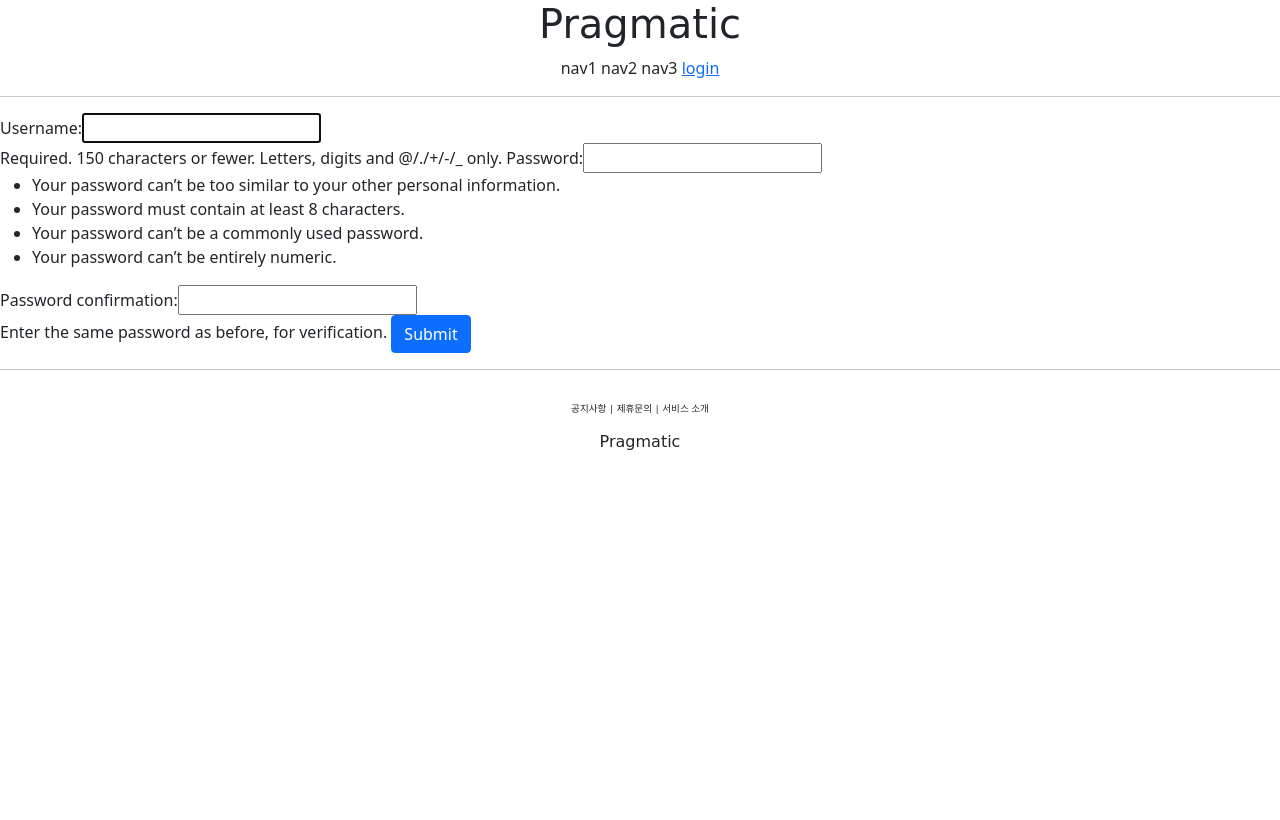
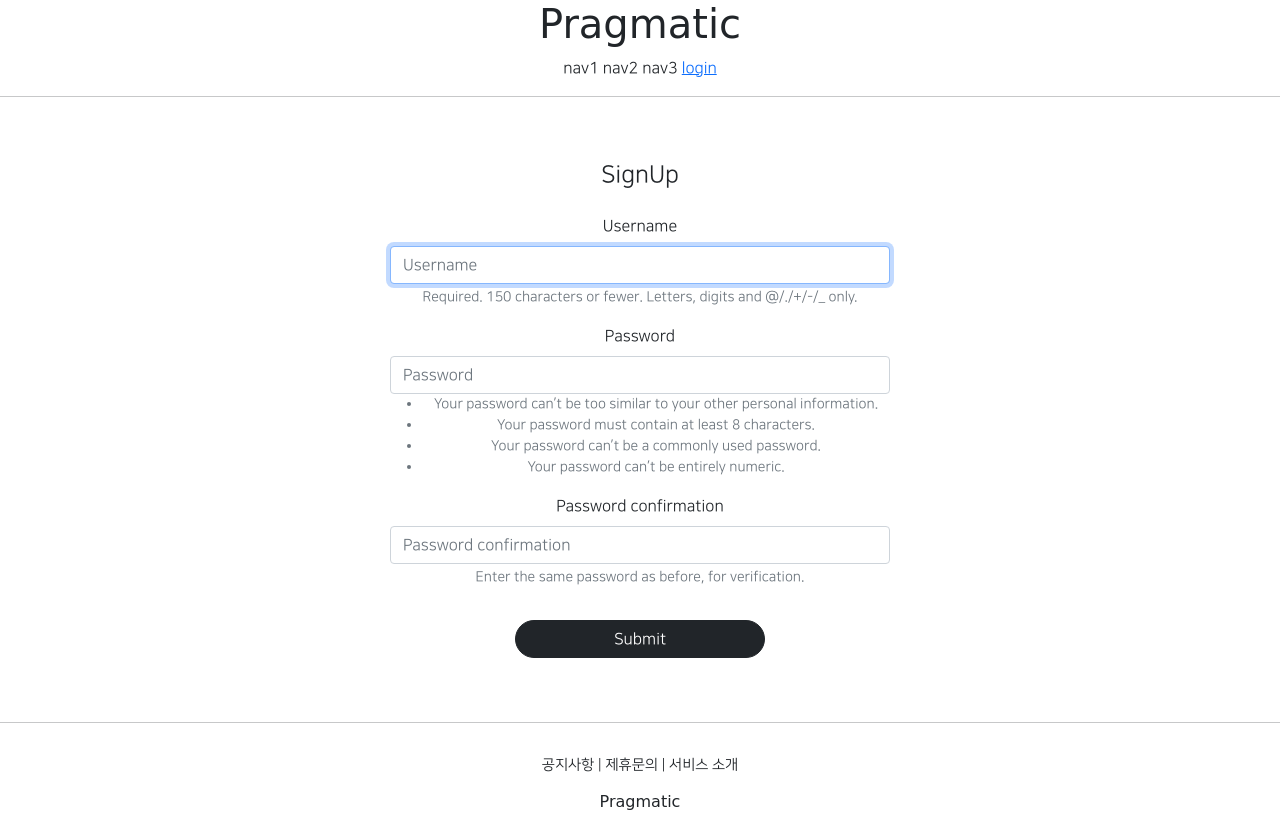
Before and after one commit to 2044smile/pragmatic, a Django app: page /account/create/ in a window 1280 px wide. Before the commit the page ends 450 px from the top, so only its background shows below. Run offline with Django 3.2, Linux system fonts and the light colour scheme; some libraries are stand-ins or nearby versions.

Commit message:
django course 23 commit

```diff
--- a/accountapp/templates/accountapp/create.html
+++ b/accountapp/templates/accountapp/create.html
@@ -1,12 +1,18 @@
 {% extends 'base.html' %}
+{% load bootstrap4 %}
 
 {% block content %}
 
-    <div>
+    <div style="text-align: center; max-width: 500px; margin: 4rem auto;">
+        <div>
+            <h4 class="mb-4">
+                SignUp
+            </h4>
+        </div>
         <form action="{% url 'accountapp:create' %}" method="post">
             {% csrf_token %}
-            {{ form }}
-            <input type="submit" class="btn btn-primary">
+            {% bootstrap_form form %}
+            <input type="submit" class="btn btn-dark rounded-pill col-6 mt-3">
         </form>
     </div>
 
--- a/pragmatic/settings.py
+++ b/pragmatic/settings.py
@@ -47,6 +47,7 @@ INSTALLED_APPS = [
     'django.contrib.sessions',
     'django.contrib.messages',
     'django.contrib.staticfiles',
+    'bootstrap4',
     'accountapp',
 ]
 
--- a/static/base.css
+++ b/static/base.css
@@ -3,7 +3,7 @@
 }
 
 .pragmatic_footer_button {
-    font-size: .6rem;
+    font-size: .9rem;
 }
 
 .pragmatic_footer {
--- a/templates/base.html
+++ b/templates/base.html
@@ -3,7 +3,7 @@
 
 {% include 'head.html' %}
 
-<body>
+<body style="font-family: 'NanumSquareR';">
 
     {% include 'header.html' %}
 
--- a/templates/head.html
+++ b/templates/head.html
@@ -12,4 +12,27 @@
     <link href="https://fonts.googleapis.com/css2?family=Lobster&display=swap" rel="stylesheet">
 
     <link rel="stylesheet" type="text/css" href="{% static 'base.css' %}">
+
+    <style>
+        @font-face {
+            font-family: 'NanumSquareB';
+            src: local('NanumSquareB'),
+            url("{% static 'fonts/NanumSquareB.otf' %}") format("opentype");
+        }
+        @font-face {
+            font-family: 'NanumSquareEB';
+            src: local('NanumSquareEB'),
+            url("{% static 'fonts/NanumSquareEB.otf' %}") format("opentype");
+        }
+        @font-face {
+            font-family: 'NanumSquareR';
+            src: local('NanumSquareR'),
+            url("{% static 'fonts/NanumSquareR.otf' %}") format("opentype");
+        }
+        @font-face {
+            font-family: 'NanumSquareL';
+            src: local('NanumSquareL'),
+            url("{% static 'fonts/NanumSquareL.otf' %}") format("opentype");
+        }
+    </style>
 </head>
```
Also changed, not shown: accountapp/templates/accountapp/login.html (+5 -3 lines), static/fonts/NanumSquareB.otf (added), static/fonts/NanumSquareEB.otf (added), static/fonts/NanumSquareL.otf (added), static/fonts/NanumSquareR.otf (added).
